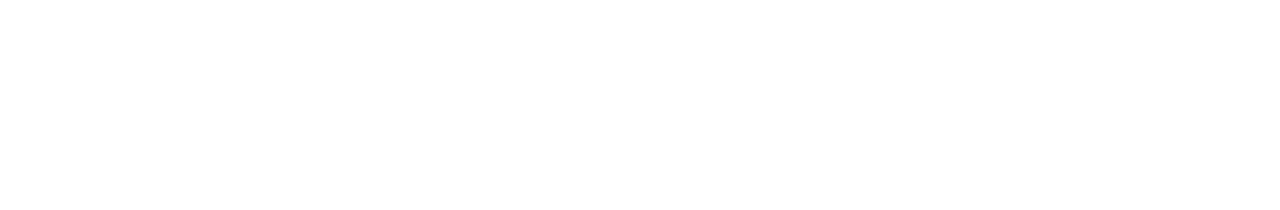
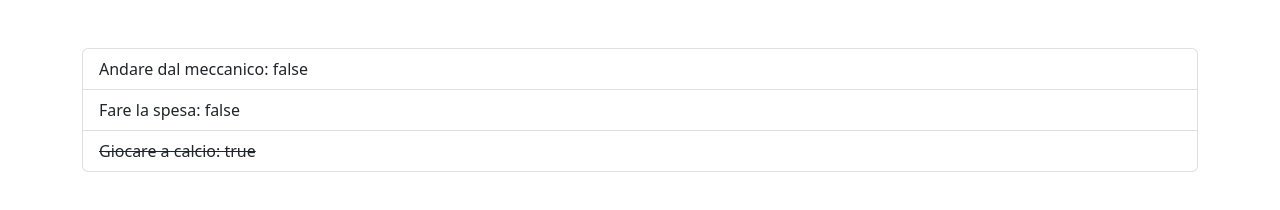
Before and after one commit to pasqualecicinelli/vue-todolist, a plain HTML site: page index.html in a window 1280 px wide. Drawn offline with nearby package versions, Linux system fonts and the light colour scheme.

Commit message:
feat  Milestone 1

```diff
--- a/JS/main.js
+++ b/JS/main.js
@@ -3,7 +3,21 @@ const { createApp } = Vue
 createApp({
     data() {
         return {
-            message: 'Hello World'
-        }
+            toDoList: [
+                {
+                    text: "Andare dal meccanico",
+                    done: false
+                },
+                {
+                    text: "Fare la spesa",
+                    done: false
+                },
+                {
+                    text: "Giocare a calcio",
+                    done: true
+                },
+            ],
+            countList:0,
+        };
     }
 }).mount('#app')
--- a/index.html
+++ b/index.html
@@ -34,9 +34,18 @@
 
 <body>
 
+<!--MILESTONE 1-->
+
+
     <div class="container" id="app">
-        <div>
-
+        <div class="mt-5">
+            <ul class="list-group">
+                <li v-for="(elementList, index) in toDoList" class="list-group-item"
+                    :class="(elementList.done == true) ? 'text-decoration-line-through' : ''">
+                    {{ elementList.text }}:
+                    {{ elementList.done }}
+                </li>
+            </ul>
         </div>
     </div>
 
```
Also changed, not shown: 1 other file.
